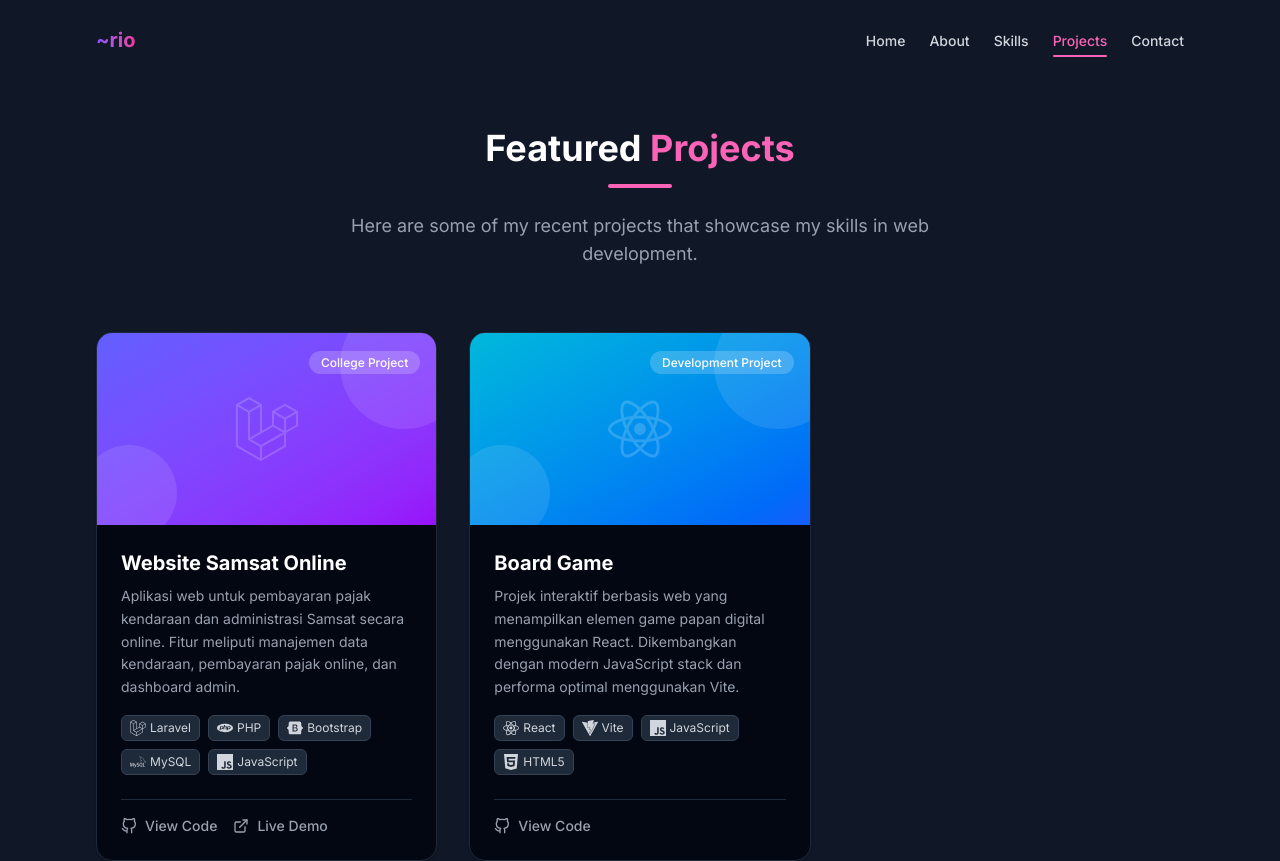
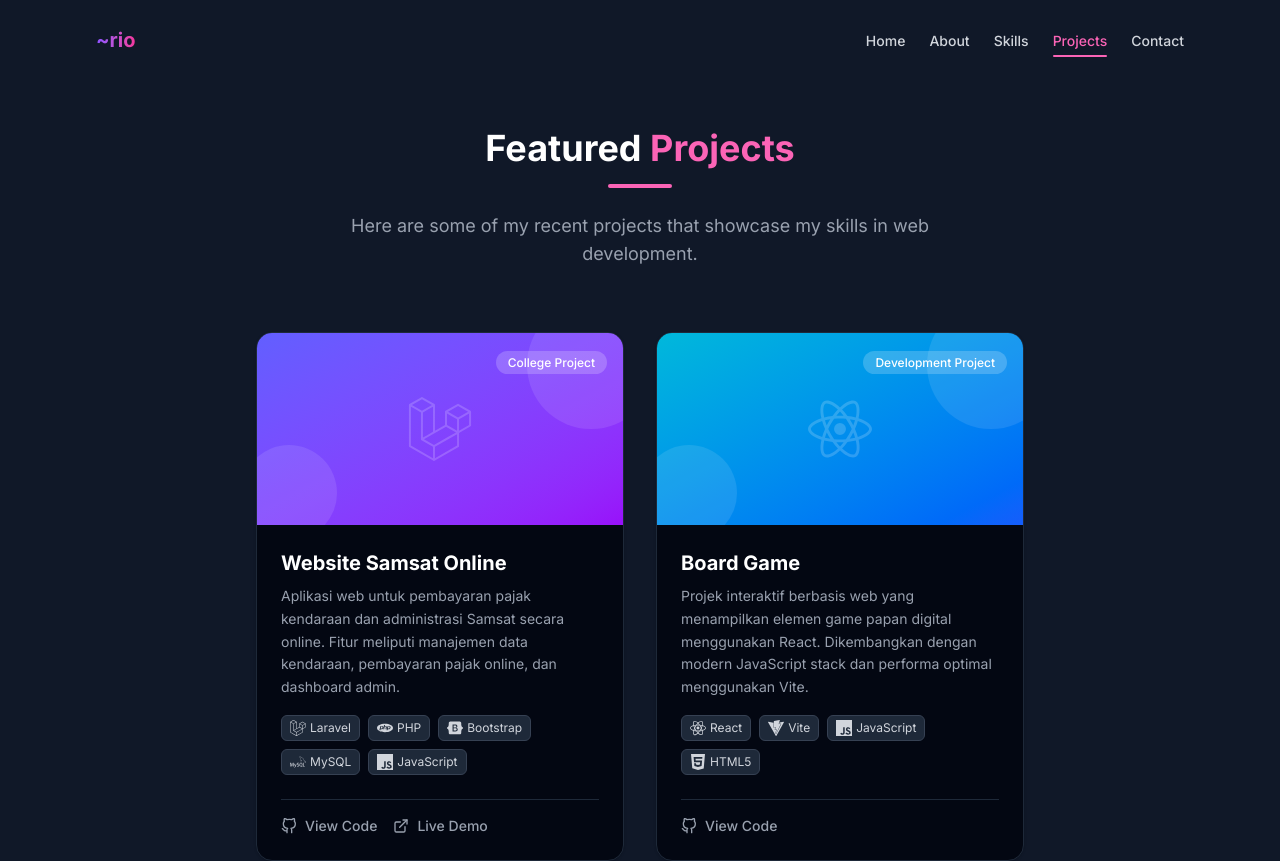
Before and after one commit to baguskara1/portofolio_rio, a Next.js app: page /projects in a window 1280 px wide. Shown: the top 861 px of the page. Built offline with nearby package versions, Linux system fonts and the light colour scheme.

Commit message:
cleanup: unused imports, grid cols, color consistency

```diff
--- a/src/app/layout.tsx
+++ b/src/app/layout.tsx
@@ -34,7 +34,7 @@ export default function RootLayout({
       <body>
         <a
           href="#main-content"
-          className="sr-only focus:not-sr-only focus:fixed focus:top-4 focus:left-4 focus:z-[100] focus:px-4 focus:py-2 focus:bg-violet-600 focus:text-white focus:rounded-lg focus:outline-none"
+          className="sr-only focus:not-sr-only focus:fixed focus:top-4 focus:left-4 focus:z-[100] focus:px-4 focus:py-2 focus:bg-pink-500 focus:text-white focus:rounded-lg focus:outline-none"
         >
           Skip to content
         </a>
--- a/src/app/page.tsx
+++ b/src/app/page.tsx
@@ -137,7 +137,7 @@ export default function Home() {
             <img
               src="https://avatars.githubusercontent.com/u/71247097?v=4"
               alt="GitHub Avatar"
-              className="w-16 h-16 rounded-full border-2 border-violet-500"
+              className="w-16 h-16 rounded-full border-2 border-pink-500"
             />
             <div>
               <h3 className="font-bold text-white text-lg">baguskara1</h3>
--- a/src/app/projects/page.tsx
+++ b/src/app/projects/page.tsx
@@ -9,10 +9,6 @@ import {
   SiReact,
   SiVite,
   SiHtml5,
-  SiNextdotjs,
-  SiTailwindcss,
-  SiTypescript,
-  SiFramer,
 } from "react-icons/si";
 import AnimatedSection from "@/components/AnimatedSection";
 
@@ -69,7 +65,7 @@ export default function Projects() {
           </p>
         </AnimatedSection>
 
-        <div className="grid grid-cols-1 md:grid-cols-2 lg:grid-cols-3 gap-8">
+        <div className="grid grid-cols-1 md:grid-cols-2 gap-8 max-w-3xl mx-auto">
           {projects.map((project, index) => (
             <AnimatedSection
               key={project.title}
```
